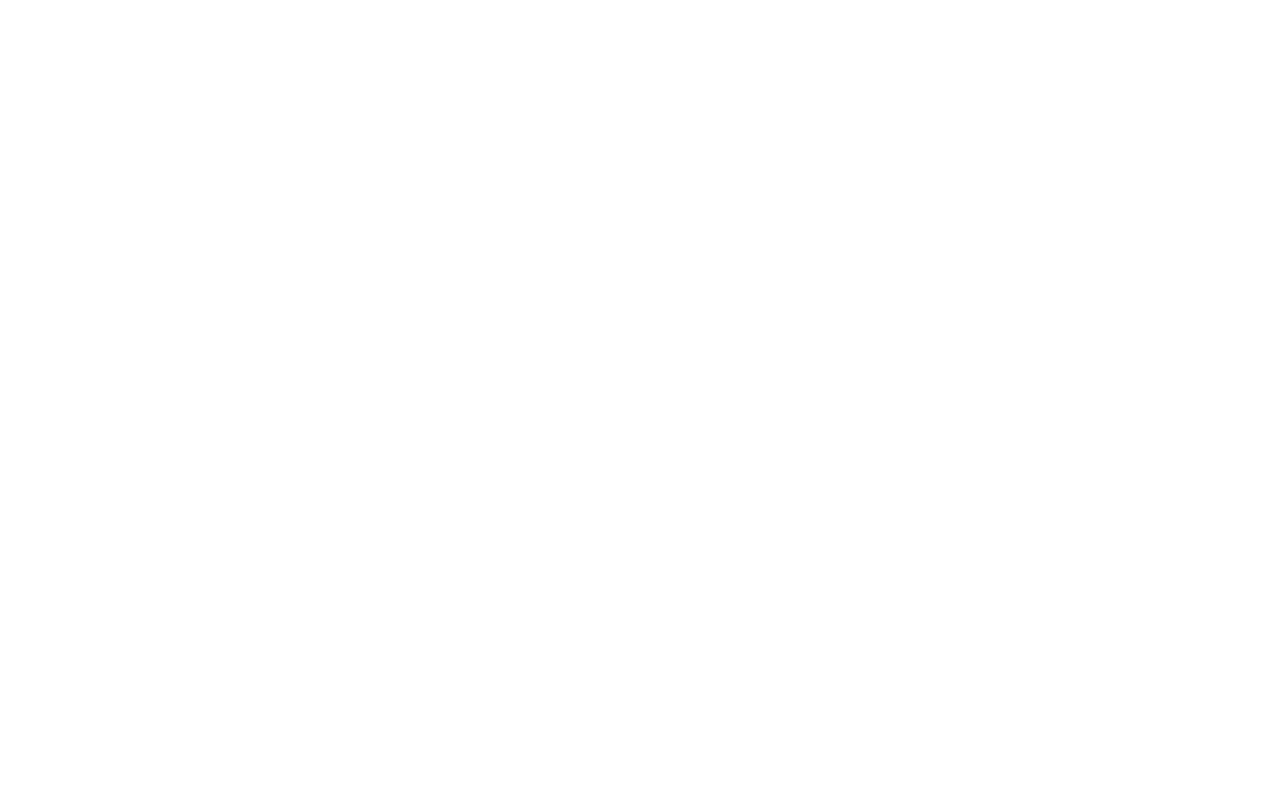
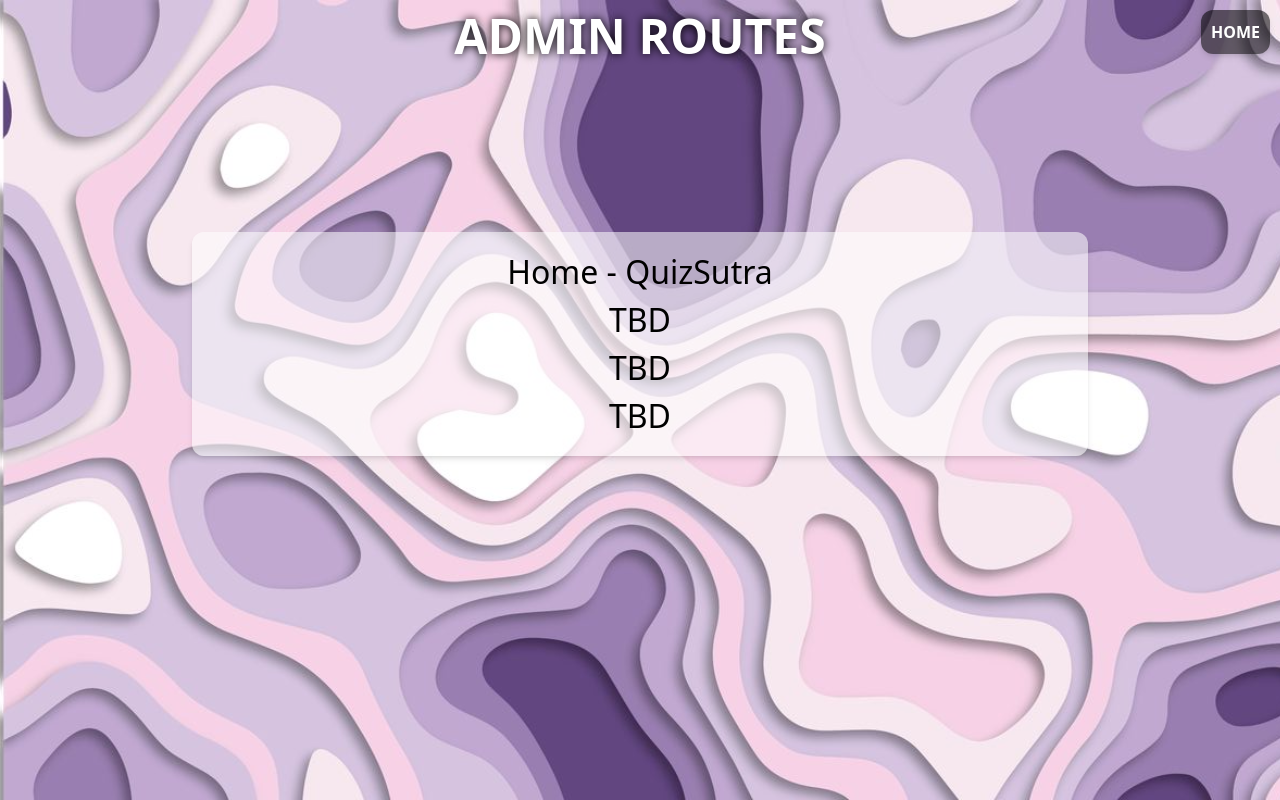
Before and after one commit to vishal290704/QuizTask, a React (Vite) app: page /admin in a window 1280 px wide. Before the commit this address had no page. Built offline with nearby package versions, Linux system fonts and the light colour scheme.

Commit message:
admin routes added

```diff
--- a/src/App.jsx
+++ b/src/App.jsx
@@ -4,8 +4,11 @@
 // components
 import LandingPage from "./comps/LandingPage";
 import QuizRoom from "./comps/QuizRoom";
-import CreateRoom from "./comps/CreateRoom";
 import LocalQuizzes from "./comps/LocalQuizzes";
+
+// admin comps
+import AdminRoutes from "./comps/admin/AdminRoutes";
+import CreateRoom from "./comps/admin/CreateRoom";
 
 function App() {
   return (
@@ -14,8 +17,11 @@
       <Routes>
         <Route path="/" element={<LandingPage />} />
         <Route path="/room/:roomId" element={<QuizRoom />} />
+        <Route path="/local-quizzes" element={<LocalQuizzes />} />
+
+        {/* admin */}
         <Route path="/create" element={<CreateRoom />} />
-        <Route path="/local-quizzes" element={<LocalQuizzes />} />
+        <Route path="/admin" element={<AdminRoutes />} />
       </Routes>
     </Router>
   );
--- a/src/comps/LandingPage.jsx
+++ b/src/comps/LandingPage.jsx
@@ -1,5 +1,5 @@
 import React, { useState } from "react";
-import { useNavigate } from "react-router-dom";
+import { Link, useNavigate } from "react-router-dom";
 
 const LandingPage = () => {
   const [username, setUsername] = useState("");
@@ -8,15 +8,19 @@
 
   const joinRoom = () => {
     if (username && inviteCode) {
-      navigate("/room", { state: { username, inviteCode } })
+      navigate("/room", { state: { username, inviteCode } });
     } else {
-      alert("Enter username and invite code to continue")
+      alert("Enter username and invite code to continue");
     }
-  }
+  };
 
   return (
     // landing page full bg
     <div className="h-screen w-screen bg-purpleShards bg-cover bg-no-repeat flex items-center justify-center bg-gray-100">
+      <div className="absolute p-[10px] font-bold text-white top-[10px] right-[10px] bg-[rgba(0,0,0,0.55)] rounded-xl shadow-md">
+        <Link to="/admin">ADMIN</Link>
+      </div>
+
       {/* panel */}
       <div className="flex w-4/5 max-w-4xl bg-[rgba(0,0,0,0.55)] rounded-xl shadow-md">
         {/* left */}
@@ -75,7 +79,7 @@
         </div>
       </div>
     </div>
-  )
-}
+  );
+};
 
 export default LandingPage;
--- /dev/null
+++ b/src/comps/admin/AdminRoutes.jsx
@@ -0,0 +1,36 @@
+import React from "react";
+import { Link } from "react-router-dom";
+
+const AdminRoutes = () => {
+  return (
+    <div className="flex-col justify-center items-center bg-adminBG bg-cover bg-no-repeat w-screen h-screen">
+      {/* title */}
+      <h1 className="text-[3em] text-center font-bold text-white [text-shadow:0_0_10px_black]">
+        ADMIN ROUTES
+      </h1>
+
+      <div className="absolute p-[10px] font-bold text-white top-[10px] right-[10px] bg-[rgba(0,0,0,0.55)] rounded-xl shadow-md">
+        <Link to="/">HOME</Link>
+      </div>
+
+      {/* panel */}
+      <div className="flex items-center mx-auto py-[2vh] justify-center mt-[20vh] w-[80%] max-w-4xl bg-[rgba(255,255,255,0.55)] rounded-xl shadow-md">
+        <ul className="text-[2em] items-center text-center">
+          <li>
+            <Link
+              to="/"
+              className="hover:text-white hover:[text-shadow:0_0_10px_purple]"
+            >
+              Home - QuizSutra
+            </Link>
+          </li>
+          <li>TBD</li>
+          <li>TBD</li>
+          <li>TBD</li>
+        </ul>
+      </div>
+    </div>
+  );
+};
+
+export default AdminRoutes;
--- a/tailwind.config.js
+++ b/tailwind.config.js
@@ -8,7 +8,13 @@
     extend: {
       backgroundImage: {
         'purpleShards': "url('/bgSplash.png')",
-      }
+        'adminBG': "url('/adminbg.png')",
+      },
+
+      textShadow: {
+        glow: '0 0 10px black',
+        heavy: '2px 2px 4px rgba(0, 0, 0, 0.8)',
+      },
     },
   },
   plugins: [],
```
Also changed, not shown: public/adminbg.png (added), src/comps/admin/CreateRoom.jsx (renamed from src/comps/CreateRoom.jsx).
